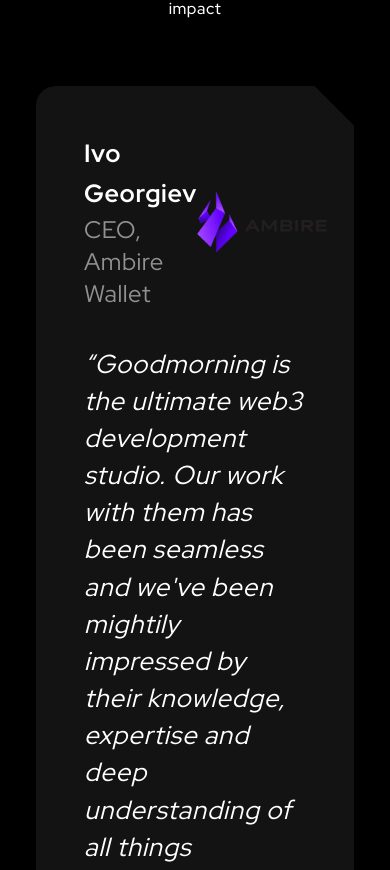
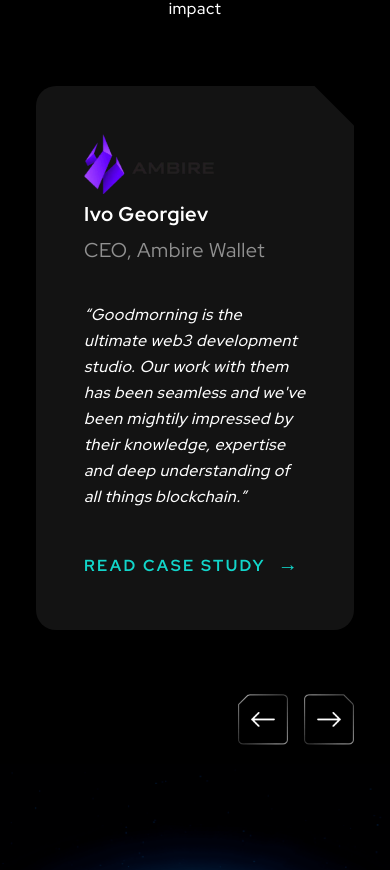
Before and after one commit to goodmorning-dev/goodmorning-site, a Next.js app: page / in a window 390 px wide. Shown: the part 6550-7420 px from the top of the page. Built offline with nearby package versions, Linux system fonts and the light colour scheme.

Commit message:
Added hook for detecting mobile

```diff
--- a/src/components/home/LogoScroller.tsx
+++ b/src/components/home/LogoScroller.tsx
@@ -3,6 +3,7 @@
 import { useEffect } from 'react'
 import { useKeenSlider } from 'keen-slider/react'
 import 'keen-slider/keen-slider.min.css'
+import { useIsMobile } from '@/hooks/useIsMobile'
 
 const logos = [
   '/logos/limechain.png',
@@ -14,7 +15,7 @@ const logos = [
 ]
 
 export default function LogoScroller() {
-  const isMobile = typeof window !== 'undefined' && window.innerWidth < 768
+  const isMobile = useIsMobile()
 
   const [sliderRef, slider] = useKeenSlider<HTMLDivElement>({
     loop: true,
--- a/src/components/home/TestimonialsSlider.tsx
+++ b/src/components/home/TestimonialsSlider.tsx
@@ -4,10 +4,11 @@ import { useKeenSlider } from 'keen-slider/react'
 import 'keen-slider/keen-slider.min.css'
 import Image from 'next/image'
 import Link from 'next/link'
+import { useIsMobile } from '@/hooks/useIsMobile'
 import { testimonials } from '@/constants/testimonials'
 
 export default function TestimonialsSlider() {
-  const isMobile = typeof window !== 'undefined' && window.innerWidth < 768
+  const isMobile = useIsMobile()
 
   const [sliderRef, slider] = useKeenSlider<HTMLDivElement>({
     loop: true,
@@ -32,12 +33,12 @@ export default function TestimonialsSlider() {
                   'polygon(0 0, calc(100% - 40px) 0, 100% 40px, 100% 100%, 0 100%)',
               }}
             >
-              <div className="flex justify-between">
+              <div className="flex flex-col-reverse justify-between lg:flex-row">
                 <div>
-                  <h4 className="text-[25px] font-semibold leading-10 tracking-wide">
+                  <h4 className="text-[20px] font-semibold leading-10 tracking-wide lg:text-[25px]">
                     {testimonial.name}
                   </h4>
-                  <p className="text-2xl text-textGray">
+                  <p className="text-[20px] text-textGray lg:text-[25px]">
                     {testimonial.title}, {testimonial.company}
                   </p>
                 </div>
@@ -50,14 +51,14 @@ export default function TestimonialsSlider() {
                 />
               </div>
 
-              <p className="mt-9 text-[26px] italic leading-[1.43] tracking-[0.75px]">
+              <p className="paragraph mt-9 italic lg:text-[26px] lg:leading-[1.43] lg:tracking-[0.75px]">
                 “{testimonial.text}”
               </p>
 
               {testimonial.link && (
                 <Link
                   href={testimonial.link}
-                  className="mt-10 inline-flex font-bold tracking-[2.3px] text-primary transition-colors duration-300 hover:text-white"
+                  className="text-14px mt-10 inline-flex font-bold tracking-[2.3px] text-primary transition-colors duration-300 hover:text-white lg:text-[16px]"
                 >
                   READ CASE STUDY <span className="ml-3 text-xl">→</span>
                 </Link>
--- /dev/null
+++ b/src/hooks/useIsMobile.ts
@@ -0,0 +1,21 @@
+import { useEffect, useState } from 'react'
+
+export function useIsMobile(breakpoint = 768) {
+  const [isMobile, setIsMobile] = useState(() => {
+    if (typeof window === 'undefined') return false
+    return window.innerWidth < breakpoint
+  })
+
+  useEffect(() => {
+    const handleResize = () => {
+      setIsMobile(window.innerWidth < breakpoint)
+    }
+
+    window.addEventListener('resize', handleResize)
+    handleResize()
+
+    return () => window.removeEventListener('resize', handleResize)
+  }, [breakpoint])
+
+  return isMobile
+}
```
